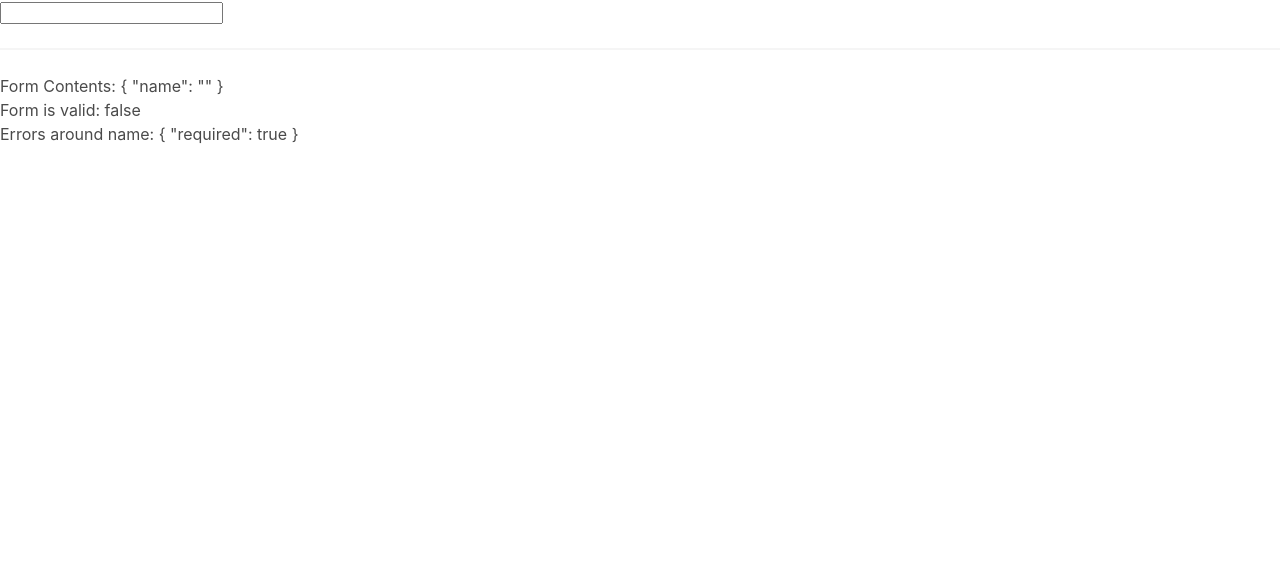
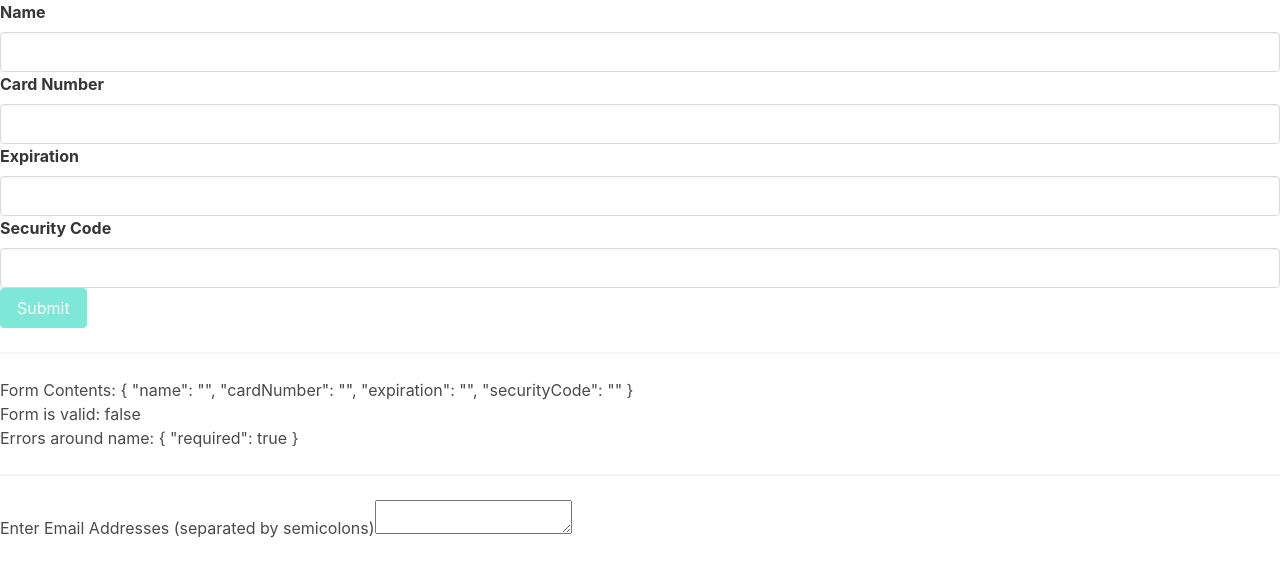
Before and after one commit to Mpilo-Pillz/ng-playground, an Angular app in the folder creditcard/: page / in a window 1280 px wide. Shown: the top 576 px of the page. Built offline with nearby package versions, Linux system fonts and the light colour scheme.

Commit message:
adding distribution list and styling errors

```diff
--- a/creditcard/src/app/app.component.html
+++ b/creditcard/src/app/app.component.html
@@ -1 +1,3 @@
 <app-card-form></app-card-form>
+<hr>
+<app-distribution-list></app-distribution-list>
--- a/creditcard/src/app/app.module.ts
+++ b/creditcard/src/app/app.module.ts
@@ -5,12 +5,14 @@ import { ReactiveFormsModule } from '@angular/forms';
 import { AppComponent } from './app.component';
 import { CardFormComponent } from './card-form/card-form.component';
 import { InputComponent } from './input/input.component';
+import { DistributionListComponent } from './distribution-list/distribution-list.component';
 
 @NgModule({
   declarations: [
     AppComponent,
     CardFormComponent,
-    InputComponent
+    InputComponent,
+    DistributionListComponent
   ],
   imports: [
     BrowserModule, ReactiveFormsModule
--- a/creditcard/src/app/card-form/card-form.component.html
+++ b/creditcard/src/app/card-form/card-form.component.html
@@ -1,10 +1,23 @@
-<form [formGroup]="cardForm">
-  <!-- <app-input [control]="cardForm?.controls?.name"></app-input> -->
-  <app-input [control]="$any(cardForm.get('name'))"></app-input>
-  <!-- <app-input [control]="cardFormGroup"></app-input> -->
+<form [formGroup]="cardForm" (ngSubmit)="onSubmit()">
+  <app-input label="Name" [control]="$any(cardForm.get('name'))"></app-input>
+  <app-input label="Card Number" [control]="$any(cardForm.get('cardNumber'))"></app-input>
+  <app-input label="Expiration" [control]="$any(cardForm.get('expiration'))"></app-input>
+  <app-input label="Security Code" [control]="$any(cardForm.get('securityCode'))"></app-input>
+  <button class="button is-primary" [disabled]="cardForm.invalid" type="submit">Submit</button>
 </form>
 <hr />
 <div>Form Contents: {{ cardForm.value | json }}</div>
 <div>Form is valid: {{ cardForm.valid }}</div>
 <div>Errors around name: {{ cardForm.controls.name.errors | json }}</div>
-<!-- <div>Errors around name: {{ cardForm.get('name').errors | json }}</div> alternative syntax -->
+
+<!--
+<form [formGroup]="cardForm">
+  <app-input [control]="cardForm?.controls?.name"></app-input>
+  <app-input label="Name" [control]="$any(cardForm.get('name'))"></app-input>
+  <app-input [control]="cardFormGroup"></app-input>
+</form>
+<hr />
+<div>Form Contents: {{ cardForm.value | json }}</div>
+<div>Form is valid: {{ cardForm.valid }}</div>
+<div>Errors around name: {{ cardForm.controls.name.errors | json }}</div>
+<div>Errors around name: {{ cardForm.get('name').errors | json }}</div> alternative syntax -->
--- a/creditcard/src/app/card-form/card-form.component.ts
+++ b/creditcard/src/app/card-form/card-form.component.ts
@@ -8,7 +8,10 @@ import { FormGroup, FormControl, Validators } from '@angular/forms';
 })
 export class CardFormComponent {
   cardForm = new FormGroup({
-    name: new FormControl('', [Validators.required, Validators.minLength(3), Validators.maxLength(5)])
+    name: new FormControl('', [Validators.required, Validators.minLength(3), Validators.maxLength(5)]),
+    cardNumber: new FormControl('', [Validators.required, Validators.minLength(16), Validators.maxLength(16)]),
+    expiration: new FormControl('', [Validators.required, Validators.pattern(/^(0[1-9]|1[0-2])\/\d{2}$/)]),
+    securityCode: new FormControl('', [Validators.required,Validators.min(100), Validators.max(999)] )
   })
 
   constructor() {
@@ -21,4 +24,9 @@ export class CardFormComponent {
     return this.cardForm?.controls?.name as unknown as FormGroup;
   }
 
+  onSubmit() {
+    console.log("Form Submitted");
+
+  }
+
 }
--- /dev/null
+++ b/creditcard/src/app/distribution-list/distribution-list.component.html
@@ -0,0 +1,8 @@
+<form [formGroup]="emailForm">
+    <label for="emailList">Enter Email Addresses (separated by semicolons)</label>
+    <textarea id="emailList" formControlName="emailList"></textarea>
+    <div *ngIf="emailForm.get('emailList')?.invalid && (emailForm.get('emailList')?.dirty || emailForm.get('emailList')?.touched)">
+      <div *ngIf="emailForm.get('emailList')?.errors?.['required']">Email list is required.</div>
+      <div *ngIf="emailForm.get('emailList')?.errors?.['pattern']">Invalid email format or separator.</div>
+    </div>
+  </form>
--- /dev/null
+++ b/creditcard/src/app/distribution-list/distribution-list.component.ts
@@ -0,0 +1,26 @@
+import { Component, OnInit } from '@angular/core';
+import { FormBuilder, FormGroup, Validators } from '@angular/forms';
+
+@Component({
+  selector: 'app-distribution-list',
+  templateUrl: './distribution-list.component.html',
+  styleUrls: ['./distribution-list.component.css'],
+})
+export class DistributionListComponent implements OnInit {
+  emailForm!: FormGroup;
+
+  constructor(private formBuilder: FormBuilder) {}
+  ngOnInit(): void {
+    this.emailForm = this.formBuilder.group({
+      emailList: [
+        '',
+        [
+          Validators.required,
+          Validators.pattern(
+            /^\s*([\w+.-]+@[a-zA-Z\d.-]+\.[a-zA-Z]{2,4}\s*;?\s*)+$/
+          ),
+        ],
+      ],
+    });
+  }
+}
--- a/creditcard/src/app/input/input.component.html
+++ b/creditcard/src/app/input/input.component.html
@@ -1,25 +1,35 @@
-<input [formControl]="control" />
+<div class="field">
+  <label for="" class="label">{{ label }}</label>
+<div class="control">
+  <input
+  [ngClass]="{'is-danger': showErrors()}"
+  class="input" [formControl]="control" />
+</div>
   <ng-container
-    *ngIf="
-      control.dirty &&
-      control.touched &&
-      control.errors
-    "
+  *ngIf="
+  control.dirty &&
+  control.touched &&
+  control.errors
+"
   >
-  <div *ngIf="control?.errors?.['required']">
+  <div class="help is-danger" *ngIf="control?.errors?.['required']">
     Value is required
   </div>
-  <div *ngIf="control?.errors?.['minlength']">
+  <div class="help is-danger" *ngIf="control?.errors?.['minlength']">
     Value you entered is
     {{ control.errors['minlength'].actualLength }} characters long,
     but is must be at least {{ control.errors['minlength'].requiredLength }} characters
   </div>
-  <div *ngIf="control?.errors?.['maxlength']">
+  <div class="help is-danger" *ngIf="control?.errors?.['maxlength']">
     Value you entered is
     {{ control.errors['maxlength'].actualLength }} characters long,
     but it cannot be longer than {{ control.errors['maxlength'].requiredLength }} characters
   </div>
+  <div class="help is-danger" *ngIf="control?.errors?.['pattern']">
+    Invalid format
+  </div>
 </ng-container>
+</div>
 
 <!-- <input formControlName="name" />
   <ng-container
@@ -38,3 +48,11 @@
     but is must be at least {{ cardForm?.controls?.name?.errors?.['minlength']?.requiredLength }} characters
   </div>
 </ng-container> -->
+
+<!-- <ng-container
+    *ngIf="
+      control.dirty &&
+      control.touched &&
+      control.errors
+    "
+  > -->
--- a/creditcard/src/app/input/input.component.ts
+++ b/creditcard/src/app/input/input.component.ts
@@ -8,10 +8,19 @@ import { FormControl } from '@angular/forms';
 })
 export class InputComponent {
 @Input() control: FormControl;
-sme: string;
+@Input() label: string;
+
 constructor() {}
 
 ngOnInit() {
 
 }
+
+showErrors() {
+  const {dirty, touched, errors } = this.control
+return dirty && touched && errors
+  // return control.dirty &&
+  // control.touched &&
+  // control.errors
 }
+}
```
Also changed, not shown: creditcard/src/app/distribution-list/distribution-list.component.css (added), 1 other file (tests, documents, lock files or other folders).
